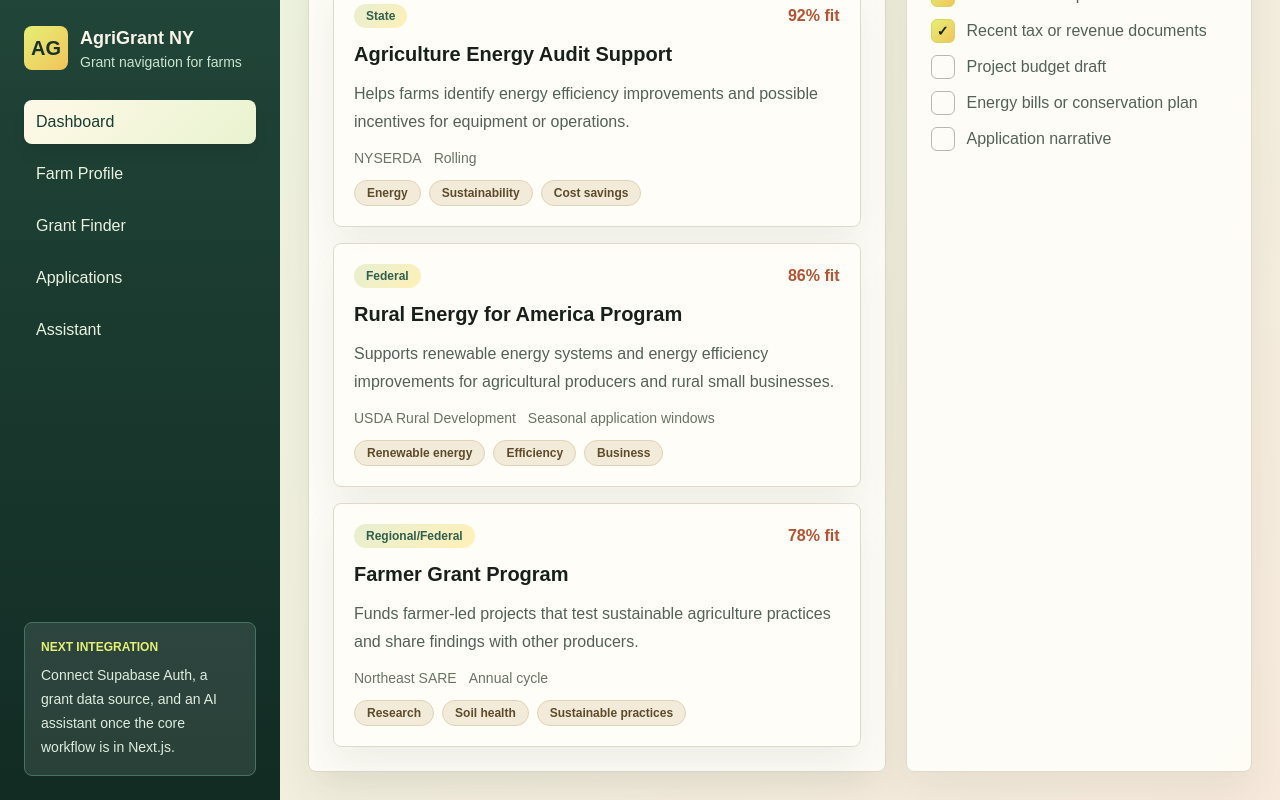
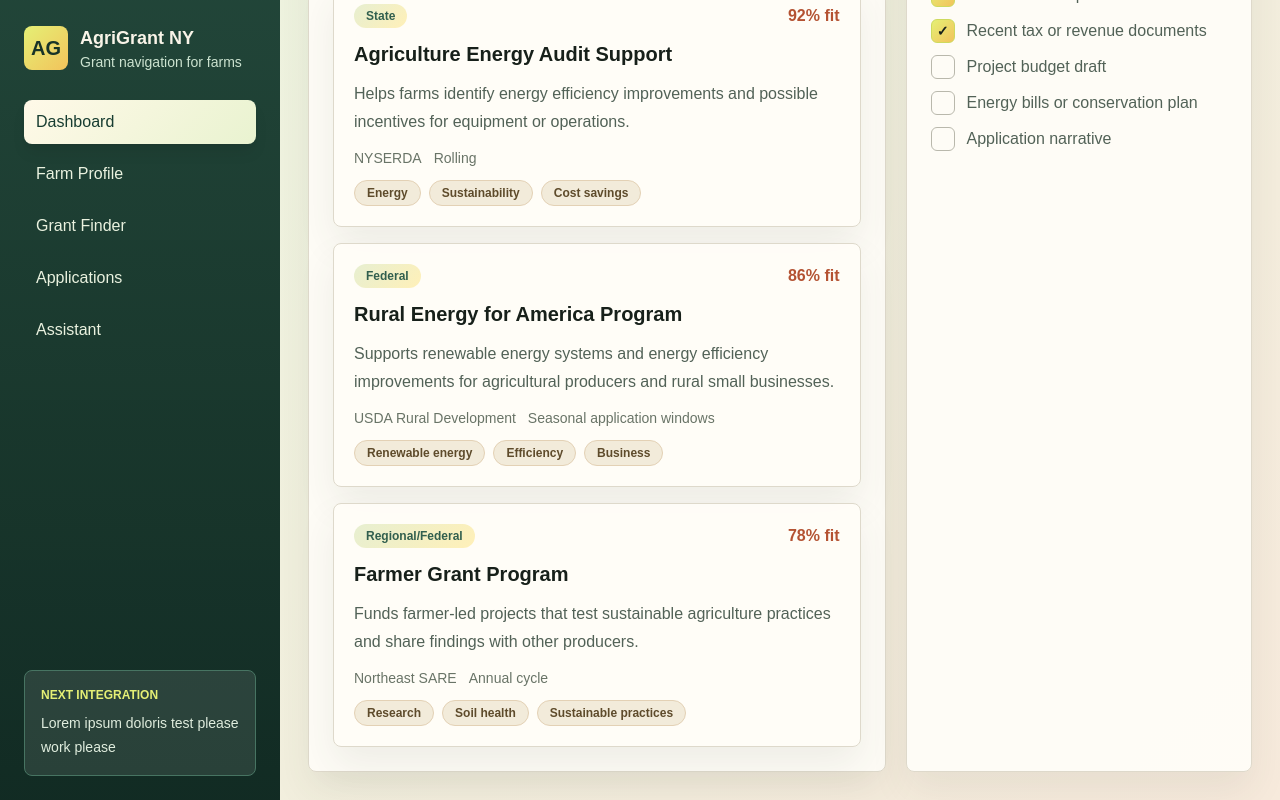
Before and after one commit to Andrewliyx/agrigrantny-next, a Next.js app: page / in a window 1280 px wide. Both pictures are taken after typing "name@example.com", "Sample123" into the empty fields and a click on the button "Create farmer account". Shown: the part 1090-1890 px from the top of the page. Built offline with nearby package versions, Linux system fonts and the light colour scheme.

Commit message:
Move public site copy into content file

```diff
--- a/src/app/page.tsx
+++ b/src/app/page.tsx
@@ -177,8 +177,7 @@ export default function Home() {
           <div className="mt-auto rounded-lg border border-[#477462] bg-white/10 p-4">
             <span className="block text-xs font-extrabold uppercase text-[#e5f075]">Next integration</span>
             <p className="mt-2 text-sm leading-6 text-[#e0edde]">
-              Connect Supabase Auth, a grant data source, and an AI assistant once the core workflow is
-              in Next.js.
+              Lorem ipsum doloris test please work please
             </p>
           </div>
         </aside>
```
